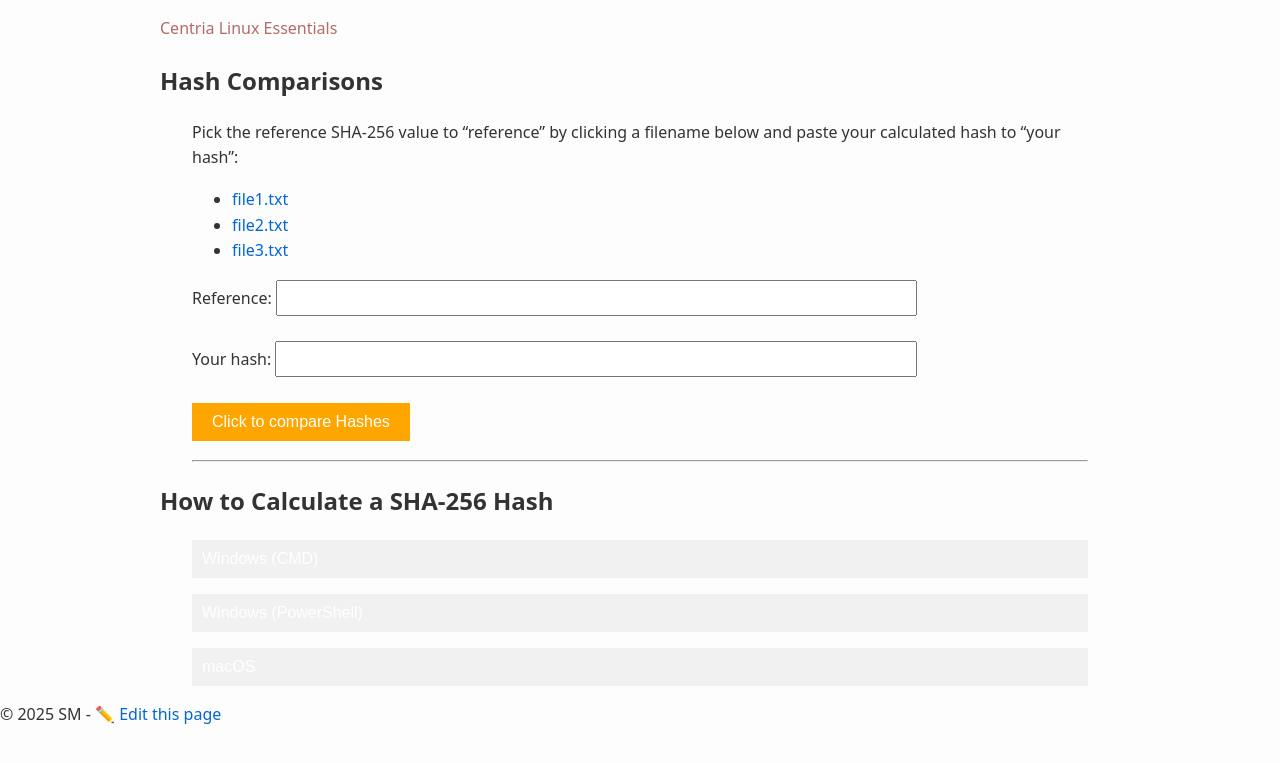
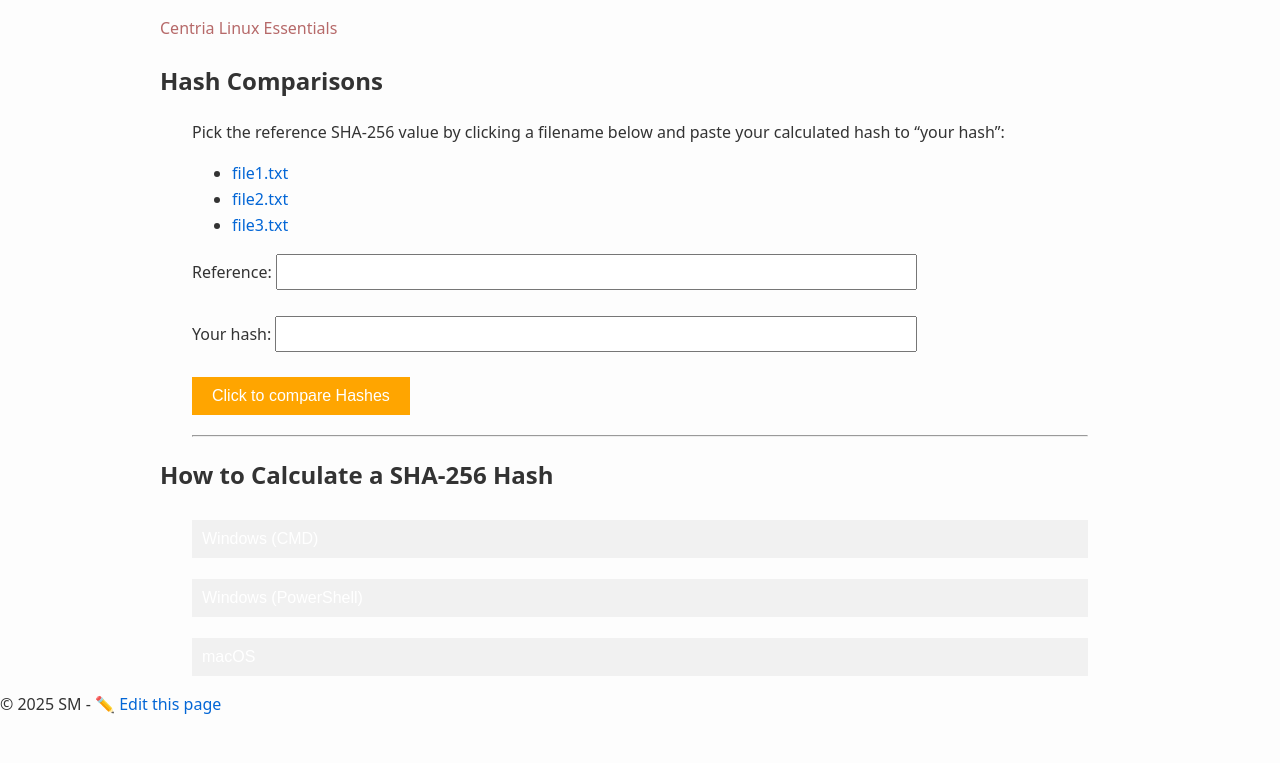
Before and after one commit to averkoc/lx, a Jekyll site: the page built from docs/testhash.md, in a window 1280 px wide. Shown: the top 763 px of the page. Built offline with Jekyll 4.4.1, drawn with Linux system fonts in a browser that asks for light colours; some of the changed lines change nothing that is shown.

Commit message:
Update testhash.md

```diff
--- a/docs/testhash.md
+++ b/docs/testhash.md
@@ -5,7 +5,7 @@ title: ""
 
 ## Hash Comparisons
 
-Pick the reference SHA-256 value to "reference" by clicking a filename below and paste your calculated hash to "your hash":
+Pick the reference SHA-256 value by clicking a filename below and paste your calculated hash to "your hash":
 
 <nav>
 <ul>
@@ -114,8 +114,8 @@ document.addEventListener("DOMContentLoaded", function() {
 .hash-input { font-size: 1.2rem; width: 70%; padding: 5px; text-transform: lowercase; }
 button { padding: 10px 20px; font-size: 1rem; color: white; background-color: orange; border: none; }
 #check { cursor: pointer; }
-#result { font-size: 1.2rem; }
-.collapsible { cursor: pointer; padding: 10px; width: 100%; border: none; text-align: left; background-color: #f1f1f1; }
+#result { font-size: 1.2rem; margin-top: 10px; }
+.collapsible { cursor: pointer; padding: 10px; width: 100%; border: none; text-align: left; background-color: #f1f1f1; margin-top: 5px; }
 .active, .collapsible:hover { background-color: #ccc; }
 .content { display: none; padding: 0 18px; background-color: #f9f9f9; overflow: hidden; }
 .instructions { max-width: 800px; font-size: 1rem; }
```
